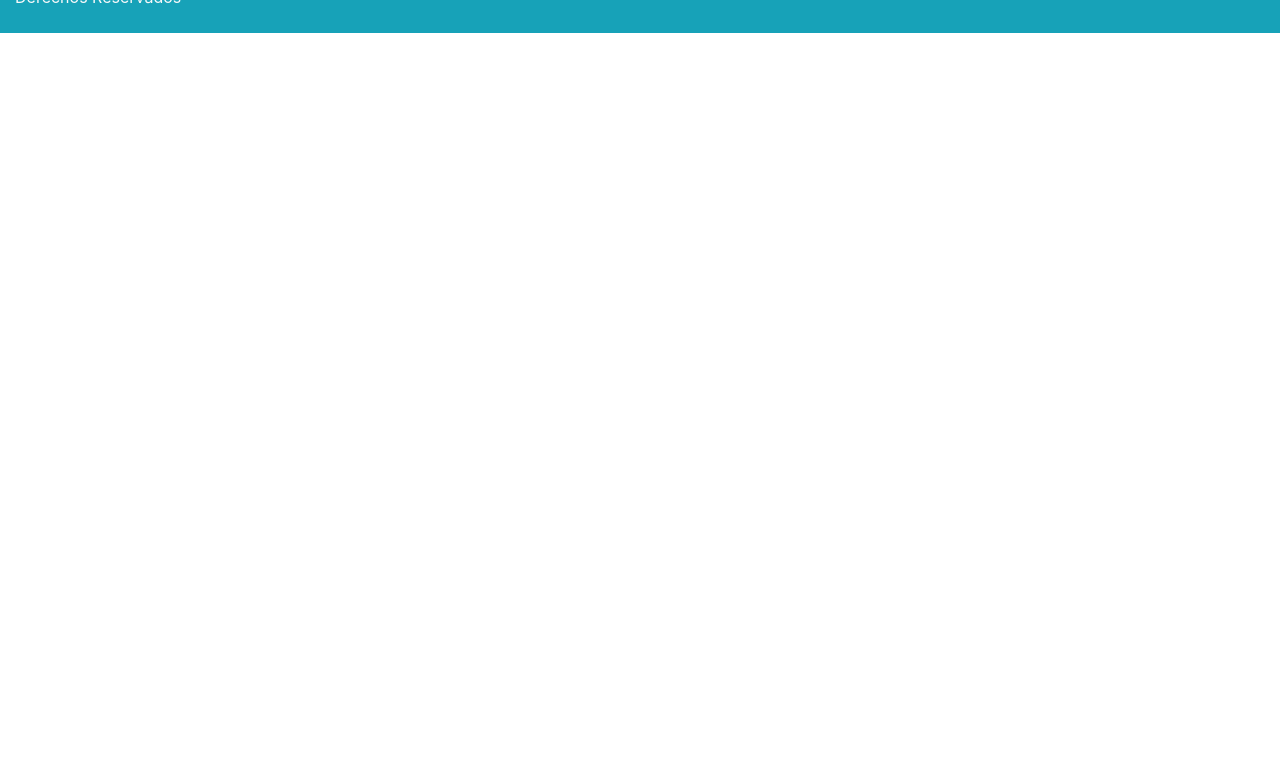
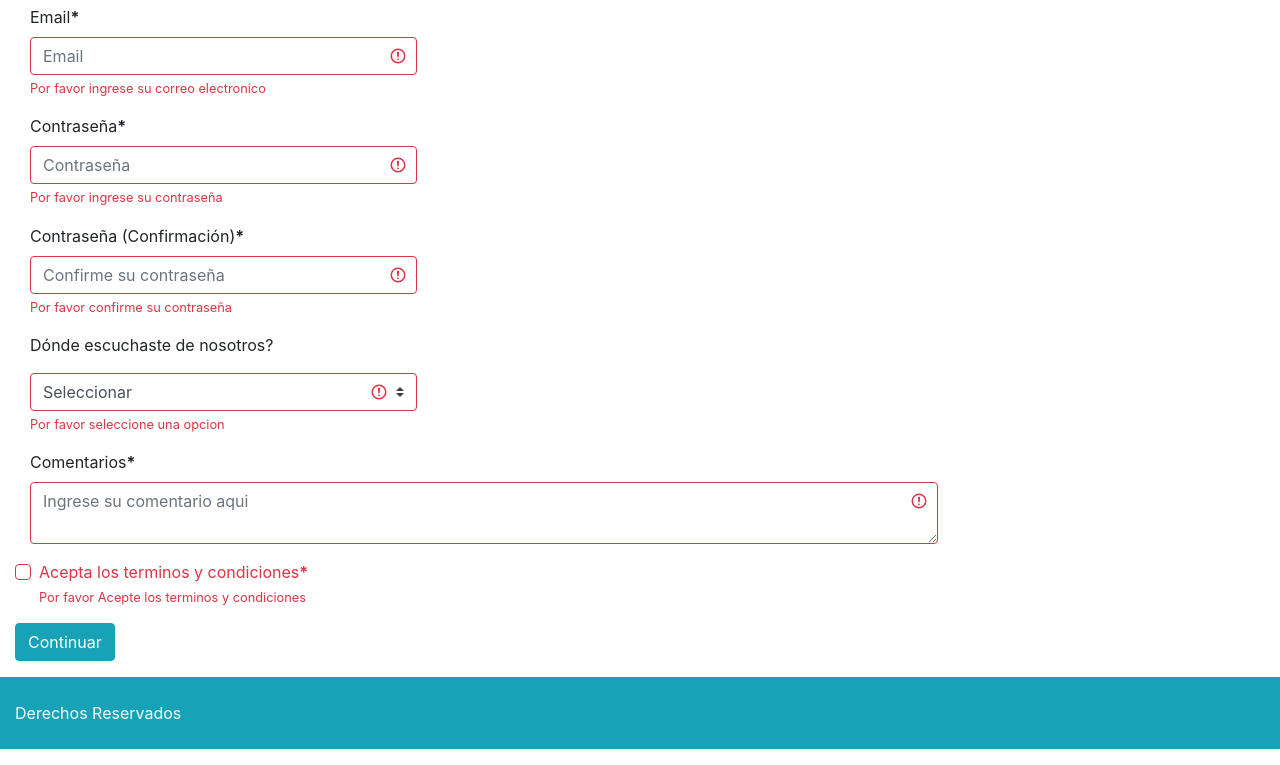
Before and after one commit to astridnio/Curso-HTML, a plain HTML site: page Proyecto HTML/html/registro.html in a window 1280 px wide. Shown: the part 464-1229 px from the top of the page. Before the commit the page ends 800 px from the top, so only its background shows below. Drawn offline with nearby package versions, Linux system fonts and the light colour scheme.

Commit message:
final changes add forms and comments

```diff
--- a/Proyecto HTML/html/registro.html
+++ b/Proyecto HTML/html/registro.html
@@ -34,7 +34,63 @@
     <div class="container-fluid">
     <!--Titulo de la seccion-->
     <h1 class="display-4">Registro</h1>
-    <!--Definicion de la tabla con borde y clases de bootstrap-->
+    <!--Definicion de formulario con metodo post y clases de bootstrap-->
+    <form accept-charset="utf-8"  method="post" class="was-validated">
+        <fieldset>
+            <!--Nombre del formulario-->
+            <legend>Nuevo Usuario</legend>
+            <!--Campo de email-->
+            <div class="form-group col-md-4">
+                <div class="form-group">
+                    <label for="exampleInputEmail1">Email<b>*</b></label>
+                    <input type="email" class="form-control" id="exampleInputEmail1" aria-describedby="emailHelp"
+                        placeholder="Email" required>
+                    <div class="invalid-feedback">Por favor ingrese su correo electronico</div>
+                </div>
+            </div>
+            <!--Campo de contraseña-->
+            <div class="form-group col-md-4">
+                <div class="form-group">
+                    <label for="exampleInputPassword1">Contraseña<b>*</b></label>
+                    <input type="password" class="form-control" id="exampleInputPassword1" placeholder="Contraseña"
+                        required>
+                    <div class="invalid-feedback">Por favor ingrese su contraseña</div>
+                </div>
+            </div>
+            <!--Campo de confirmacion de contraseña-->
+            <div class="form-group col-md-4">
+                <div class="form-group">
+                    <label for="exampleInputPassword1">Contraseña (Confirmación)<b>*</b></label>
+                    <input type="password" class="form-control" id="confirmacion" placeholder="Confirme su contraseña"
+                        required>
+                    <div class="invalid-feedback">Por favor confirme su contraseña</div>
+                </div>
+            </div>
+            <!--Campo de select para referidos-->
+            <div class="form-group col-md-4">
+            <label class="mb-3" for="inlineFormCustomSelectPref">Dónde escuchaste de nosotros?</label>
+                <select class="custom-select" required id="inlineFormCustomSelectPref">
+                    <option value="">Seleccionar</option>
+                    <option value="1">Google</option>
+                    <option value="2">Otro</option>
+                </select>
+                <div class="invalid-feedback">Por favor seleccione una opcion</div>
+            </div>
+            <!--Caja para comentarios-->
+            <div class="form-group col-md-9">
+                <label for="validationTextarea">Comentarios<b>*</b></label>
+                <textarea class="form-control is-invalid" id="validationTextarea" placeholder="Ingrese su comentario aqui" required></textarea>
+              </div>
+            <!--Caja para terminos y condiciones-->
+            <div class="custom-control custom-checkbox mb-3">
+                <input type="checkbox" class="custom-control-input" id="customControlValidation1" required>
+                <label class="custom-control-label" for="customControlValidation1">Acepta los terminos y condiciones<b>*</b></label>
+                <div class="invalid-feedback">Por favor Acepte los terminos y condiciones</div>
+            </div>
+            <button type="submit" class="btn btn-info">Continuar</button>
+            <p></p>
+        </fieldset>
+    </form>
     </div>
 </main>
 <footer>
```
Also changed, not shown: Proyecto HTML/html/contactenos.html (+12 -4 lines), Proyecto HTML/html/login.html (+22 -8 lines), Proyecto HTML/html/servicios.html (+6 -2 lines), Proyecto HTML/index.html (+48 -5 lines).
